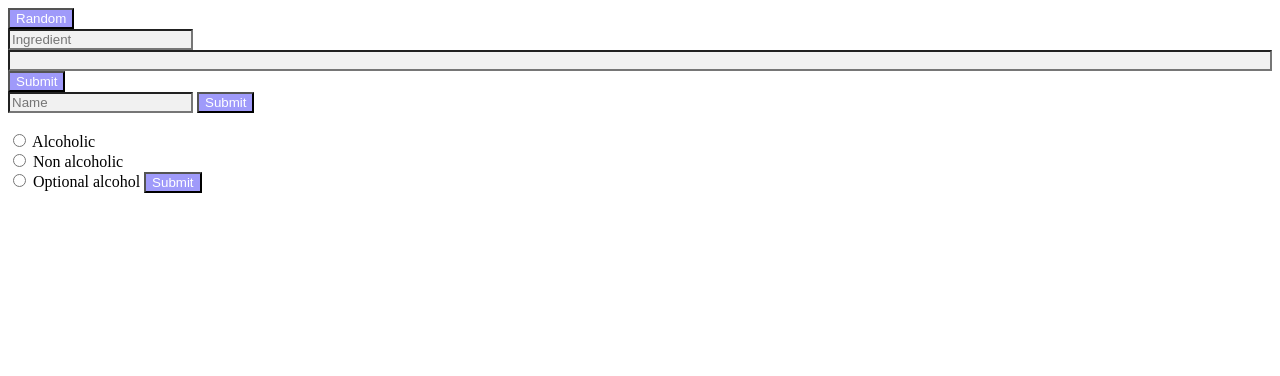
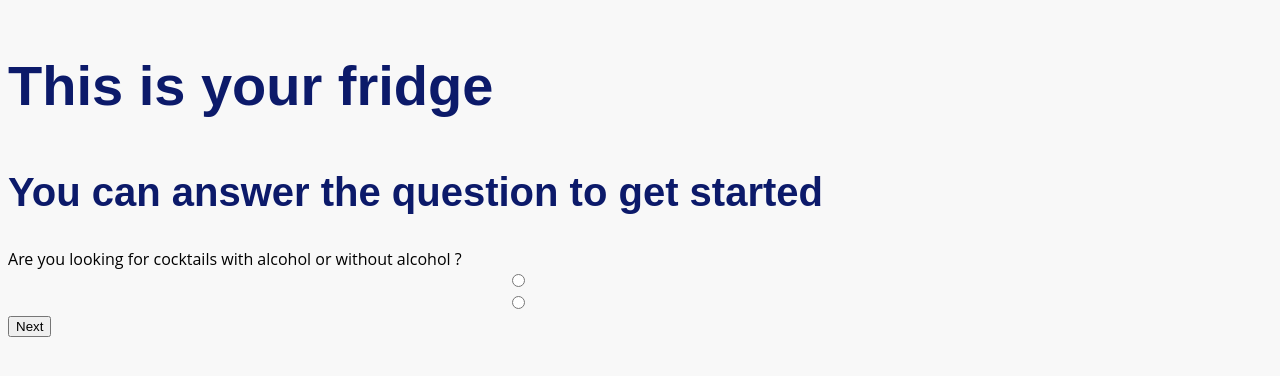
Before and after one commit to MarindAssignies/cocktailAPI, a PHP site: page /form_cocktail.php in a window 1280 px wide. Shown: the top 376 px of the page. Run offline with PHP 8.4, Linux system fonts and the light colour scheme; data that the repository does not hold is empty.

Commit message:
new_form_cocktail

```diff
--- a/form_cocktail.php
+++ b/form_cocktail.php
@@ -1,63 +1,165 @@
 <?php
+include 'form_handler.php';
+include 'getAPI.php'
+?>
 
-include 'getAPI.php';
-include 'form_handler.php';
-
-?>
 <!DOCTYPE html>
-<html lang="en">
+<html>
     <head>
-    <meta charset="UTF-8">
-    <meta name="viewport" content="width=device-width, initial-scale=1.0">
-    <meta http-equiv="X-UA-Compatible" content="ie=edge">
-    <title>Cocktail</title>
-    <link rel="stylesheet" href="styleform.css">
+        <meta charset="utf-8">
+        <meta http-equiv="X-UA-Compatible" content="IE=edge">
+        <title>QCM</title>
+        <meta name="viewport" content="width=device-width, initial-scale=1">
+        <link rel="stylesheet" type="text/css" href="style.css">
     </head>
     <body>
-    <!-- Form -->
-    <form action="./random.php" method='get'>
-        <input style="display: none;" type="text" name="random" value="true">
-        <input type="submit" value="Random">
-    </form>
+        <form id="reg-form" action="#" method="post">
+            <h1 class='form-title'>This is your fridge</h1>
 
-    <form action="#" autocomplete="off" method="get">
-        <div class="selection">
-            <input id="selectIng" type="text" name="ingredient" placeholder="Ingredient" value="<?= $ingredient ?>">
-        </div>
-        <input id="multIng" class="inputHidden" type="text" name="ingredients" value="">
-        <input type="submit">
-    </form>
-
-    <form action="cocktail.php?name<?= $_drink->strDrink ?>" autocomplete="off" method="get">
-        <div class="selection">
-            <input id="selectName" type="text" name="name" placeholder="Name" value="<?= $name ?>">
-        </div>
-        <input type="submit">
-    </form>
-
-    <form action="#" method="get">
-        <?php foreach($types as $_type): ?>
+            <h2 class='form-description'>You can answer the question to get started</h2>
+    <!-- Cocktails with or without alcohol  -->
+            <div class="tab">
+                <span>Are you looking for cocktails with alcohol or without alcohol ?</span>
+                <?php foreach($cocktails as $_cocktail): ?>
                     <br>
                     <label>
                         <input
                             type="radio"
                             name="type"
-                    value="<?= $_type ?>"
-                    <?= $_GET['type'] === $_type ? 'checked' : '' ?>
+                            value="<?= $_cocktail ?>"
+                            <?= $_POST['cocktails'] === $_cocktail ? 'checked' : '' ?>
                         >
                         <?= ucfirst($_type) ?>
                     </label>
                 <?php endforeach; ?>
-        <input type="submit">
+                <div class="form-button">
+                    <button type="submit" id="nextBtn" onclick="nextPrev(1)">Next</button>
+                </div>
+            </div>
+
+        <!--If the user answer cocktail with alcohol -->
+            <?php if($_POST['cocktails'] == "alcohol"): ?>
+
+            <!-- Options of alcohol for alcoholic cocktails -->
+            <div class="tab">
+                <span>What do you like ?</span>
+                <?php foreach($alcohol as $_alcohol): ?>
+                    <br>
+                    <label>
+                        <input
+                            type="radio"
+                            name="alcohol"
+                            value="<?= $_alcohol ?>"
+                            <?= $_POST['alcohol'] === $_alcohol ? 'checked' : '' ?>
+                        >
+                        <?= ucfirst($_alcohol) ?>
+                    </label>
+                <?php endforeach; ?>
+                <div class="form-button">
+                    <button type="submit" id="nextBtn" onclick="nextPrev(1)">Next</button>
+                </div>
+            </div>
+
+            <?php
+
+                $data_alcohol=file_get_contents($type);
+                $result_alcohol = json_decode($data_alcohol);
+            ?>
+
+           <!-- Options for ingredient that goes along with the alcohol -->
+
+            <?php foreach($result_alcohol->drinks as $key => $_ingredient):
+                if($key < 3):
+                    $ingredient = $_ingredient->strIngredient2;
+                    array_push($ingredient_alcohol, $ingredient);
+                endif;
+            endforeach; ?>
+
+            <div class="tab">
+                <span>Do you have this ?</span>
+                <?php foreach($ingredient_alcohol as $_ingredient_alcohol): ?>
+                    <br>
+                    <label>
+                        <input
+                            type="radio"
+                            name="ingredient_alcohol"
+                            value="<?= $_ingredient_alcohol ?>"
+                            <?= $_POST['ingredient_alcohol'] === $_ingredient_alcohol ? 'checked' : '' ?>
+                        >
+                        <?= ucfirst($_ingredient_alcohol) ?>
+                    </label>
+                <?php endforeach; ?>
+                <div class="form-button">
+                    <button type="submit" id="nextBtn" onclick="nextPrev(1)">Submit</button>
+                </div>
+            </div>
+
+
+
+
+
+<!-- FOR COCKTAILS WITHOUT ALCOHOL  -->
+
+    <?php elseif($_POST['cocktails'] == "without alcohol"): ?>
+
+            <!-- Find ingredient that goes along with non alcoholic cocktails -->
+            <?php
+            $url_type='https://www.thecocktaildb.com/api/json/v2/8673533/search.php?';
+            $url_type .= http_build_query([
+                "s" => $_POST['type']
+            ]);
+            $data_non_alcohol=file_get_contents($url_type);
+            $result_non_alcohol = json_decode($data_non_alcohol);
+
+
+            foreach($result_non_alcohol->drinks as $key => $_ingredient):
+                if($key < 3 && $_ingredient->strAlcoholic === 'Non alcoholic'):
+                    array_push($ingredient_non_alcohol, $_ingredient->strIngredient1);
+
+                endif;
+            endforeach; ?>
+
+        <div class="tab">
+            <span>What do you like ?</span>
+            <?php foreach($non_alcohol as $_non_alcohol): ?>
+                <br>
+                <label>
+                    <input
+                        type="radio"
+                        name="non_alcohol"
+                        value="<?= $_non_alcohol ?>"
+                        <?= $_POST['non_alcohol'] === $_non_alcohol ? 'checked' : '' ?>
+                    >
+                    <?= ucfirst($_non_alcohol) ?>
+                </label>
+            <?php endforeach; ?>
+            <div class="form-button">
+                <button type="submit" id="nextBtn" onclick="nextPrev(1)">Next</button>
+            </div>
+        </div>
+
+
+        <div class="tab">
+            <span>Do you have this ?</span>
+            <?php foreach($ingredient_non_alcohol as $_ingredient_non_alcohol): ?>
+                <br>
+                <label>
+                    <input
+                        type="radio"
+                        name="ingredient_non_alcohol"
+                        value="<?= $_ingredient_non_alcohol ?>"
+                        <?= $_POST['ingredient_non_alcohol'] === $_ingredient_non_alcohol ? 'checked' : '' ?>
+                    >
+                    <?= ucfirst($_ingredient_non_alcohol) ?>
+                </label>
+            <?php endforeach; ?>
+            <div class="form-button">
+                <button type="submit" id="nextBtn" onclick="nextPrev(1)">Submit</button>
+            </div>
+        </div>
+
+
+    <?php endif; ?>
     </form>
-
-    <!-- Results -->
-    <?php foreach($result->drinks as $_drink ): ?>
-        <div><?= $_drink->strDrink ?></div>
-        <img src="<?= $_drink->strDrinkThumb ?>" alt="">
-    <?php endforeach; ?>
-
-    <script src="script.js"></script>
-
     </body>
 </html>
```
Lines whose indentation alone changed are shown as unchanged.
